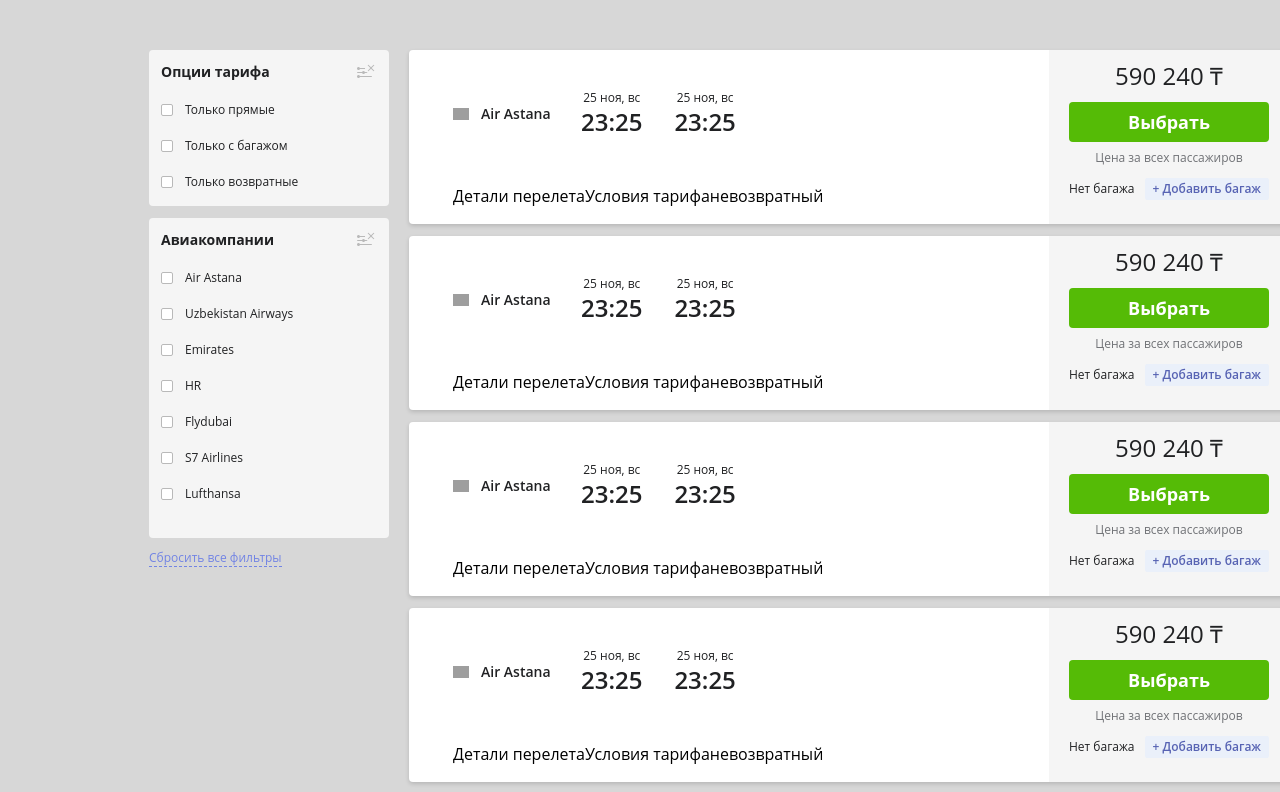
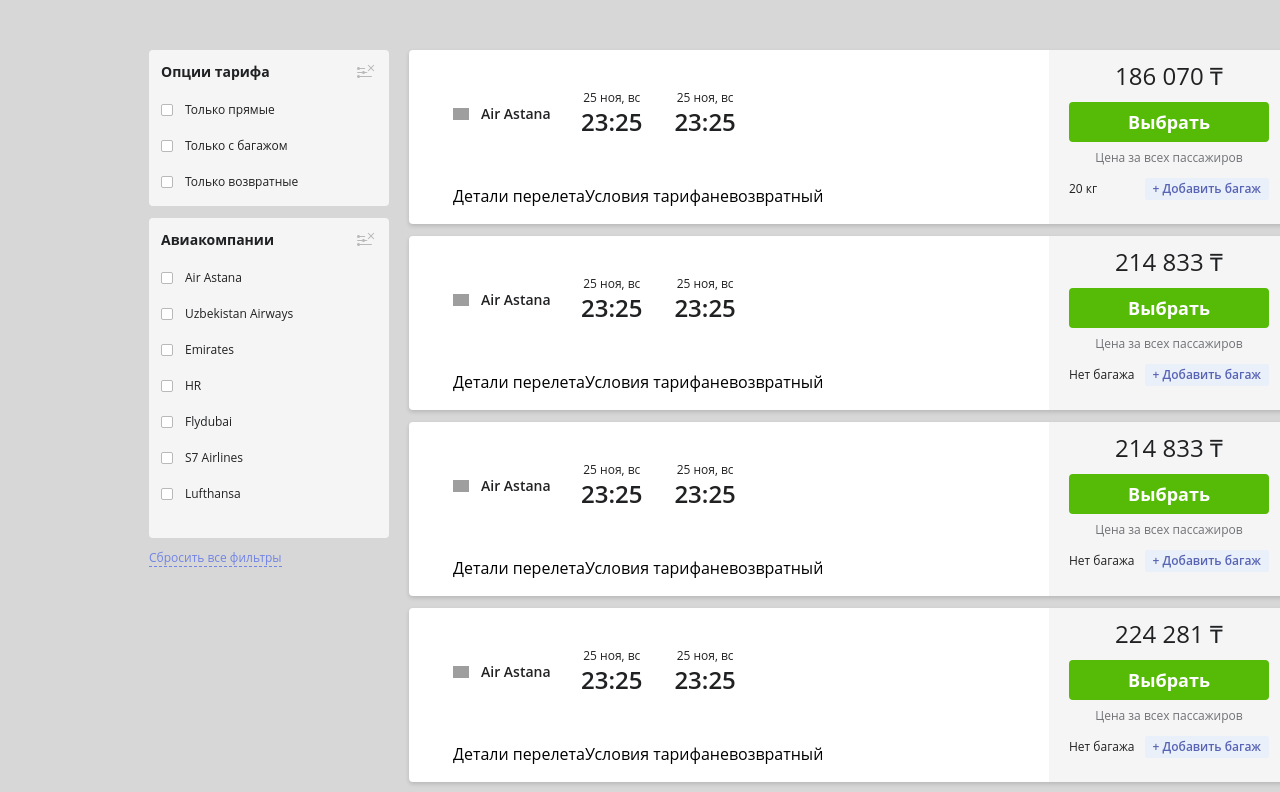
Before and after one commit to alen-ich/aviata-task, a Vue app: page / in a window 1280 px wide. Shown: the top 792 px of the page. Built offline with nearby package versions, Linux system fonts and the light colour scheme; grey boxes are pictures that could not be loaded.

Commit message:
feat: baggage display

```diff
--- a/src/components/Ticket.vue
+++ b/src/components/Ticket.vue
@@ -1,9 +1,7 @@
 <script setup lang="ts">
-import { ref } from 'vue'
 import TicketDate from './TicketDate.vue'
-import TicketPrice from './TicketPrice.vue'
 
-const count = ref(0)
+defineProps<{ ticketData: any }>()
 </script>
 
 <template>
@@ -31,7 +29,22 @@ const count = ref(0)
                 <div>невозвратный</div>
             </div>
         </div>
-        <TicketPrice />
+        <div class="flex flex-col items-center pt-3 px-5 pb-[15px] bg-beige rounded-r">
+            <div class="text-2xl leading-7 text-deep-dark mb-3">{{ ticketData.price }} ₸</div>
+            <button type="button"
+                class="rounded bg-bright-green w-[200px] h-10 text-white font-bold text-lg leading-[25px] flex justify-center items-center mb-2">Выбрать</button>
+            <div class="text-dark flex justify-center items-center text-xs mb-3">
+                Цена за всех пассажиров
+            </div>
+            <div class="flex justify-between w-full items-center">
+                <div v-if="ticketData.services.hasOwnProperty('0PC')" class="text-deep-dark text-xs">Нет багажа</div>
+                <div v-else-if="ticketData.services.hasOwnProperty('20KG')"  class="text-deep-dark text-xs">{{ ticketData.services['20KG'].alt_text }}</div>
+                <div v-else-if="ticketData.services.hasOwnProperty('1PC')"  class="text-deep-dark text-xs">{{ ticketData.services['1PC'].alt_text }}</div>
+                <div
+                    class="flex justify-center items-center rounded-sm bg-light-blue text-deep-blue font-semibold text-xs px-2 py-[3px]">
+                    + Добавить багаж</div>
+            </div>
+        </div>
     </div>
 </template>
 
--- a/src/components/TicketList.vue
+++ b/src/components/TicketList.vue
@@ -9,7 +9,7 @@ const count = ref(0)
 
 <template>
   <div class="flex flex-col gap-y-3">
-    <Ticket v-for="ticket in tickets"/>
+    <Ticket v-for="ticket in tickets" :ticket-data="ticket" :id="ticket.id"/>
   </div>
 </template>
 
--- a/src/components/TicketPrice.vue
+++ /dev/null
@@ -1,23 +0,0 @@
-<script setup lang="ts">
-</script>
-
-<template>
-    <div class="flex flex-col items-center pt-3 px-5 pb-[15px] bg-beige rounded-r">
-        <div class="text-2xl leading-7 text-deep-dark mb-3">590 240 ₸</div>
-        <button type="button"
-            class="rounded bg-bright-green w-[200px] h-10 text-white font-bold text-lg leading-[25px] flex justify-center items-center mb-2">Выбрать</button>
-        <div class="text-dark flex justify-center items-center text-xs mb-3">
-            Цена за всех пассажиров
-        </div>
-        <div class="flex justify-between w-full items-center">
-            <div class="text-deep-dark text-xs">Нет багажа</div>
-            <div
-                class="flex justify-center items-center rounded-sm bg-light-blue text-deep-blue font-semibold text-xs px-2 py-[3px]">
-                + Добавить багаж</div>
-        </div>
-    </div>
-</template>
-
-<style scoped>
-
-</style>
```
